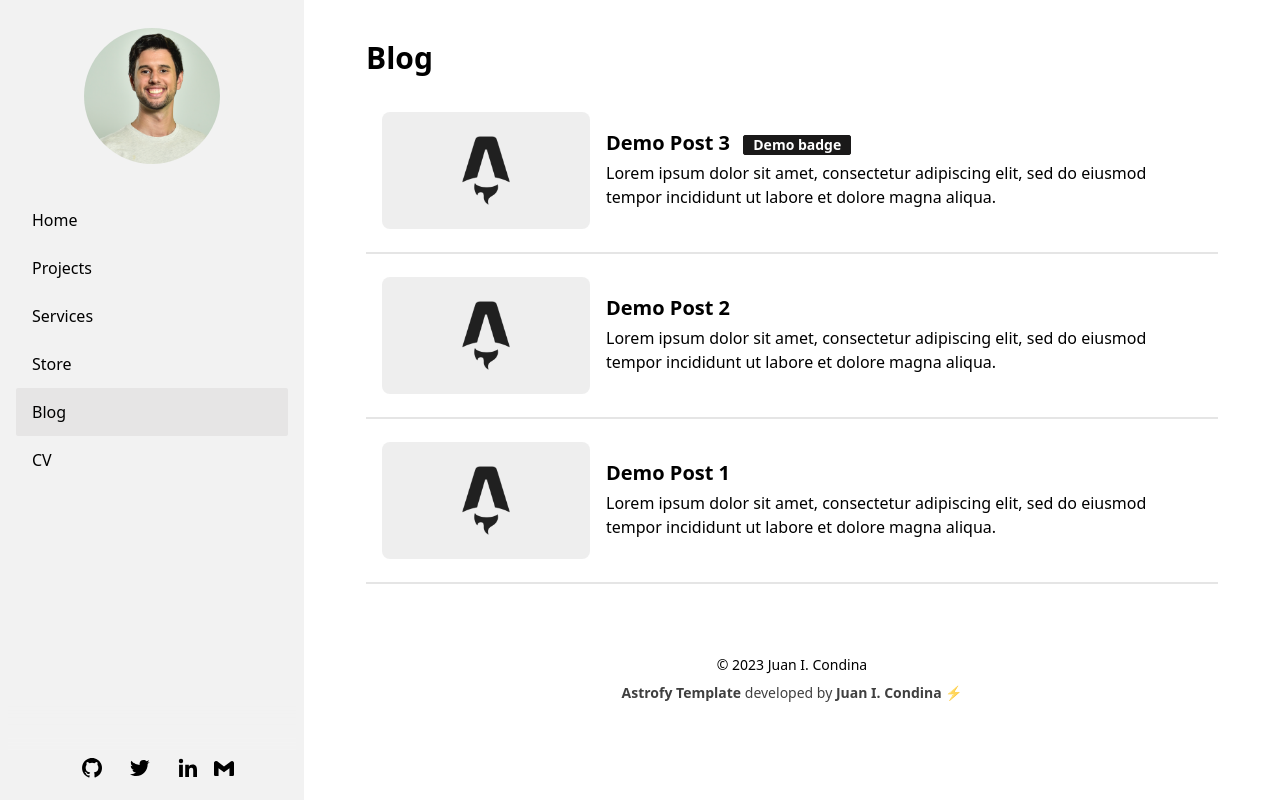
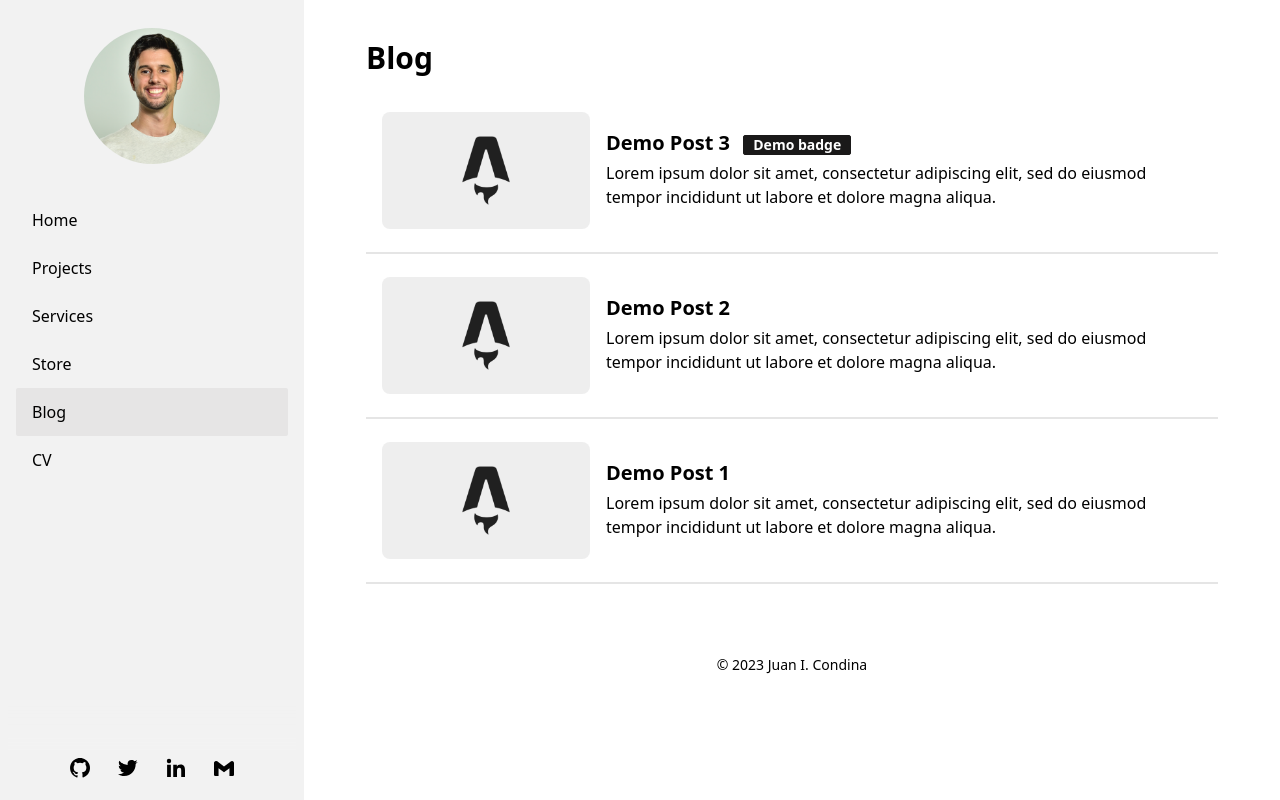
Before and after one commit to jcondina/jcondina.github.io, an Astro site: page /blog in a window 1280 px wide. Built offline with nearby package versions, Linux system fonts and the light colour scheme; Astro itself is replaced by a stand-in of ours.

Commit message:
Footer updates

```diff
--- a/src/components/Footer.astro
+++ b/src/components/Footer.astro
@@ -6,10 +6,5 @@ const today = new Date();
 	<div class="pb-2">
 		&copy; {today.getFullYear()} Juan I. Condina
 	</div>
-	<div class="inline opacity-75">
-		<!-- Thanks for using this template. You can keep this line to support my work :) -->
-		<a href="https://astrofy-template.netlify.app/" target="_blank" class="font-bold">Astrofy Template</a> developed by
-		<a href="https://manuelernestog.github.io" target="_blank" class="font-bold">Juan I. Condina ⚡️</a>
-	</div>
 </footer>
 <style></style>
--- a/src/components/SideBarFooter.astro
+++ b/src/components/SideBarFooter.astro
@@ -33,7 +33,7 @@
 			></path>
 		</svg>
 	</a>
-	<a href="mailto:juani.condina@gmail.com" target="_blank" referrerpolicy="no-referrer-when-downgrade">
+	<a class="mx-3" href="mailto:juani.condina@gmail.com" target="_blank" referrerpolicy="no-referrer-when-downgrade">
 		<svg xmlns="http://www.w3.org/2000/svg" width="24" height="24" viewBox="0 0 24 24" style="fill: currentColor"
 			><path
 				d="m18.73 5.41-1.28 1L12 10.46 6.55 6.37l-1.28-1A2 2 0 0 0 2 7.05v11.59A1.36 1.36 0 0 0 3.36 20h3.19v-7.72L12 16.37l5.45-4.09V20h3.19A1.36 1.36 0 0 0 22 18.64V7.05a2 2 0 0 0-3.27-1.64z"
```
